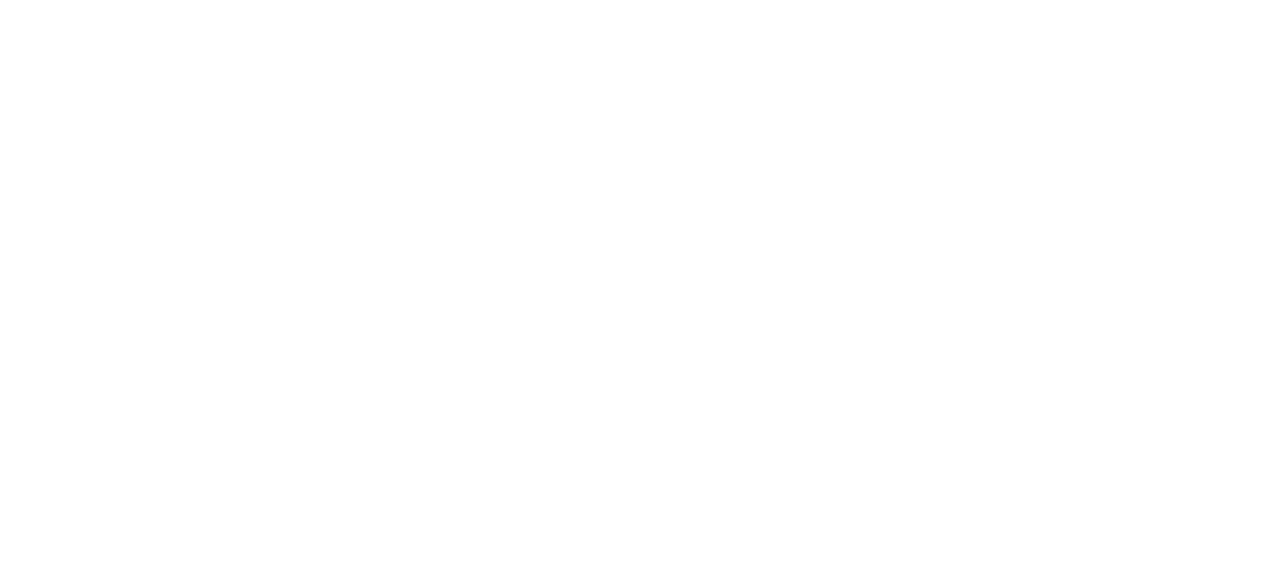
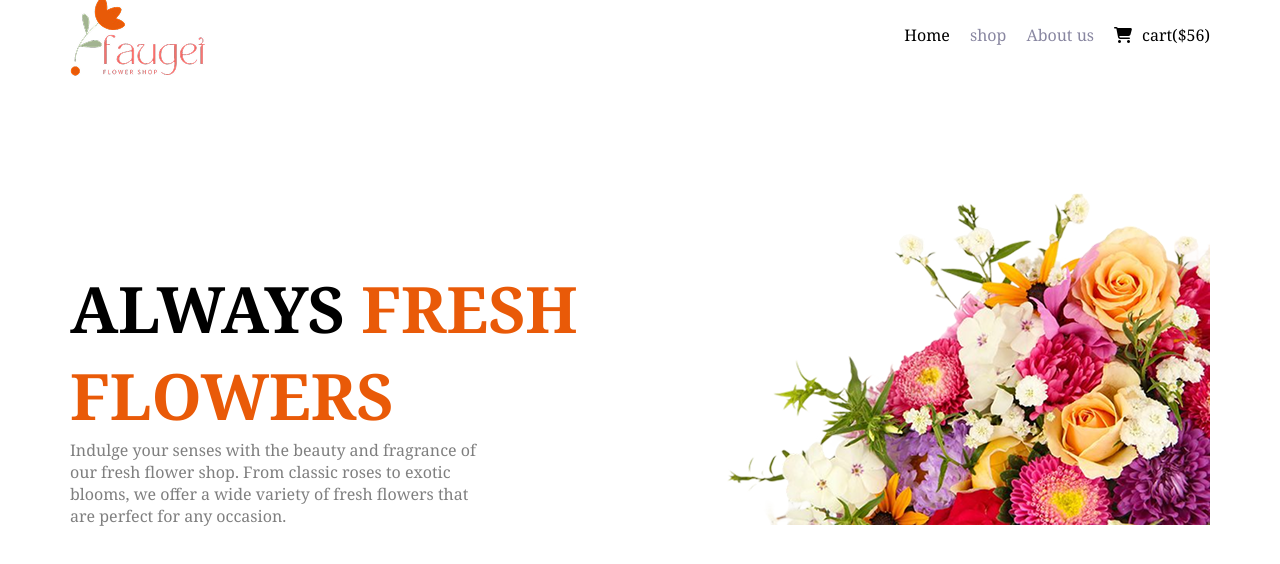
Before and after one commit to sukarnabarua231/Responsive-flower, a plain HTML site: page index.html in a window 1280 px wide. Drawn offline with Linux system fonts and the light colour scheme.

Commit message:
added header

```diff
--- a/index.html
+++ b/index.html
@@ -3,9 +3,43 @@
 <head>
     <meta charset="UTF-8">
     <meta name="viewport" content="width=device-width, initial-scale=1.0">
-    <title>Responsive flower</title>
+    <title>FLOWER MARKET</title>
+    <link rel="preconnect" href="https://fonts.googleapis.com">
+    <link rel="preconnect" href="https://fonts.gstatic.com" crossorigin>
+    <link href="https://fonts.googleapis.com/css2?family=Noto+Serif:ital,wght@0,100..900;1,100..900&display=swap" rel="stylesheet">
+    <link rel="stylesheet" href="https://cdnjs.cloudflare.com/ajax/libs/font-awesome/6.4.0/css/all.min.css">
+    <link rel="shortcut icon" href="https://img.icons8.com/?size=160&id=b0YQtqXApATa&format=png" type="image/x-icon">
+    <link rel="stylesheet" href="style/style.css">
 </head>
-<body>
-
+<body class="noto-serif-font">
+    <header>
+        <nav class="navbar display-flex">
+            <div class="nav-img">
+                <img src="assets/logo.png" alt="">
+            </div>
+            <div class="nav-links">
+                <ul class="display-flex">
+                    <li class="nav-item "><a href="" class="nav-link dark-01">Home</a></li>
+                    <li class="nav-item "><a href="" class="nav-link gray-01">shop</a></li>
+                    <li class="nav-item "><a href="" class="nav-link gray-01">About us</a></li>
+                    <li class="nav-item dark-01"><i class="fa-solid fa-cart-shopping nav-icon"></i>cart($56)</li>
+                </ul>
+            </div>
+        </nav>
+        <section class="banner display-flex">
+            <div class="banner-content">
+                <h1 class="dark-01">ALWAYS <span class="orange"> FRESH <br> FLOWERS</span></h1>
+                <p class="gray-02">Indulge your senses with the beauty and fragrance of <br>
+                 our fresh flower shop. From classic roses to exotic <br>
+                 blooms, we offer a wide variety of fresh flowers that <br>
+                 are perfect for any occasion. </p>
+            </div>
+            <div class="banner-img">
+                <img src="assets/hero-flower.png" alt="">
+            </div>
+        </section>
+    </header>
+    <main></main>
+    <footer></footer>
 </body>
 </html>
--- /dev/null
+++ b/style/style.css
@@ -0,0 +1,70 @@
+
+.noto-serif-font {
+  font-family: "Noto Serif", serif;
+  font-variation-settings:
+    "wdth" 100;
+}
+*{
+    padding: 0;
+    margin: 0;
+}
+.dark-01{
+    color: #000000;
+}
+.gray-01{
+    color: #8987A1;
+}
+.gray-02{
+    color: rgba(0, 0, 0, 0.5);
+}
+.gray-03{
+    color: rgba(107, 114, 128, 1);
+}
+.orange{
+    color: #E95A08;
+}
+.display-flex{
+    display: flex;
+}
+/* header-style */
+.navbar{
+    max-width: 1140px;
+    max-height: 70px;
+    margin: 0 auto;
+    justify-content: space-between;
+    align-items: center;
+}
+.nav-item{
+    list-style: none;
+}
+.nav-link{
+    margin-right: 20px;
+    text-decoration: none;
+}
+.nav-icon{
+    margin-right: 10px;
+}
+.nav-img{
+    max-width: 130px;
+    max-height: 80px;
+}
+/* banner-style */
+.banner{
+    max-width: 1140px;
+    margin: 100px auto 0 auto ;
+    justify-content: space-between;
+}
+.banner-content{
+    margin-top: 95px;
+}
+.banner-content h1{
+    font-weight: bold;
+    font-size: 4rem;
+}
+.banner-content p{
+    font-weight: 400;
+    font-size: 1rem;
+}
+.banner-img img{
+    width: 100%;
+}
```
